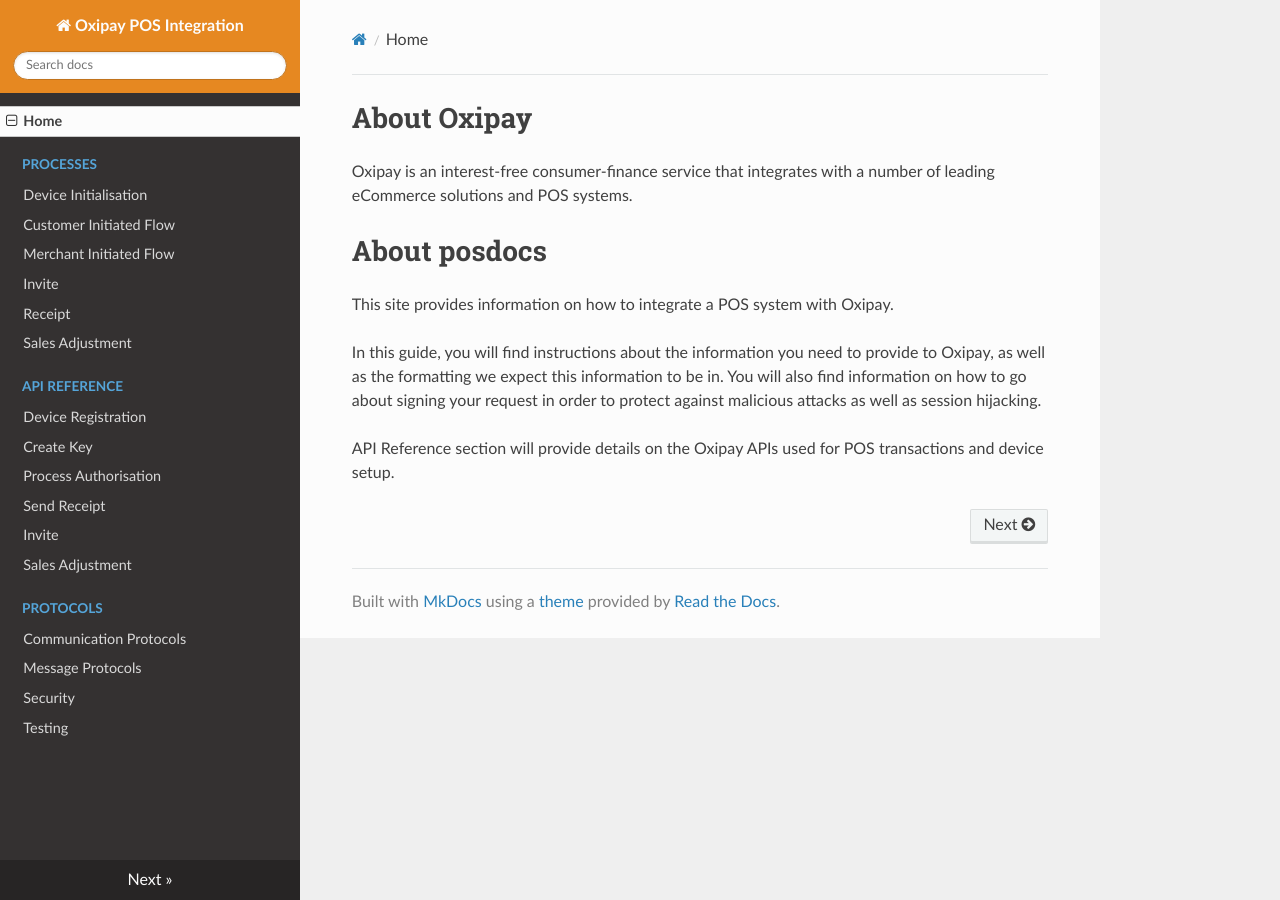
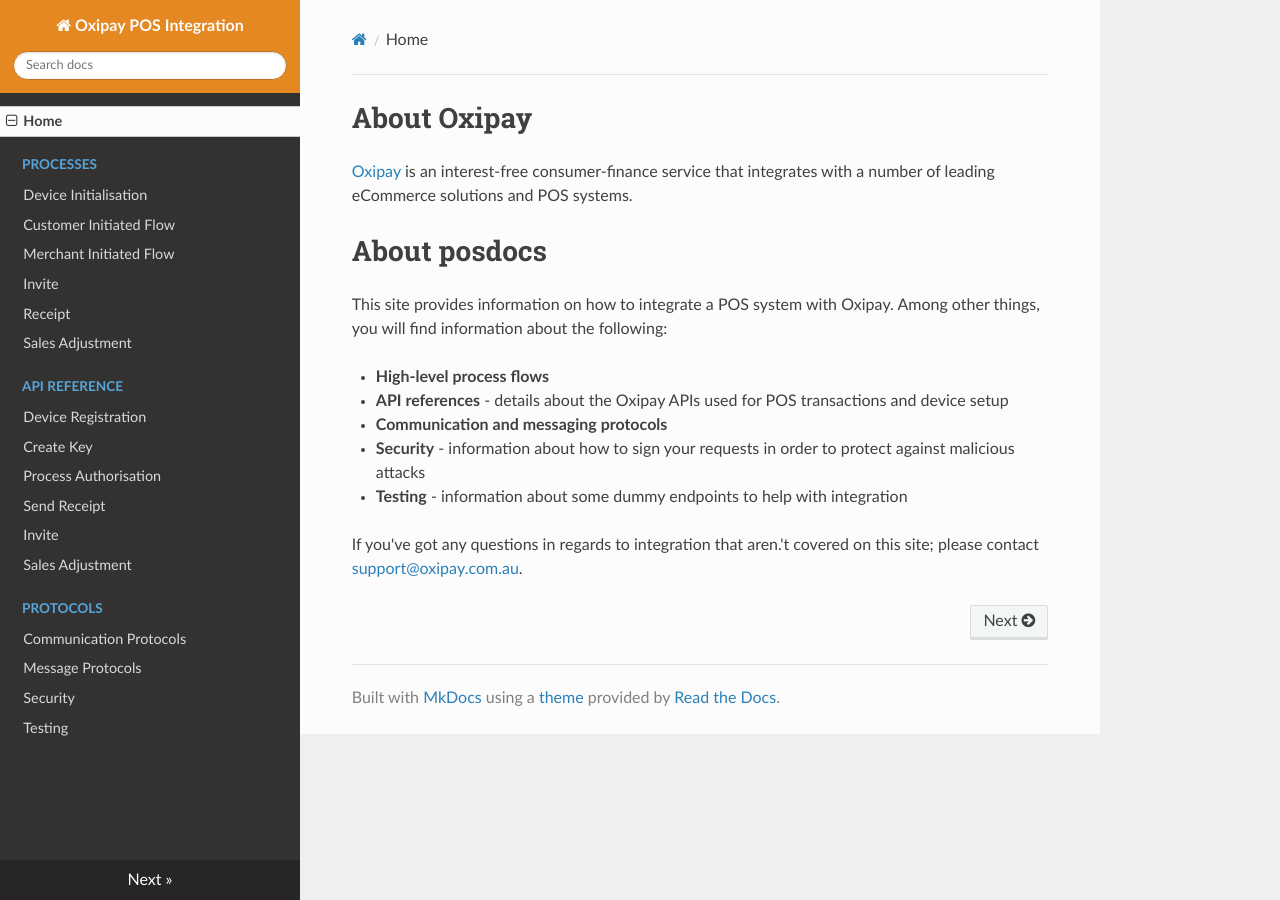
Before and after one commit to oxipay/posdocs, an MkDocs documentation site: the page built from docs/index.md, in a window 1280 px wide. Built offline with MkDocs 1.6.1, drawn with Linux system fonts in a browser that asks for light colours; nearby versions of some CDN libraries; old or Windows-style settings are respelled for this version of MkDocs.

Commit message:
updated home page

```diff
--- a/docs/index.md
+++ b/docs/index.md
@@ -1,11 +1,15 @@
 # About Oxipay
 
-Oxipay is an interest-free consumer-finance service that integrates with a number of leading eCommerce solutions and POS systems.
+<a href="https://oxipay.com.au/">Oxipay</a> is an interest-free consumer-finance service that integrates with a number of leading eCommerce solutions and POS systems.
 
 # About posdocs
 
-This site provides information on how to integrate a POS system with Oxipay.
+This site provides information on how to integrate a POS system with Oxipay. Among other things, you will find information about the following:
 
-In this guide, you will find instructions about the information you need to provide to Oxipay, as well as the formatting we expect this information to be in. You will also find information on how to go about signing your request in order to protect against malicious attacks as well as session hijacking.
+* **High-level process flows**
+* **API references** - details about the Oxipay APIs used for POS transactions and device setup
+* **Communication and messaging protocols**
+* **Security** - information about how to sign your requests in order to protect against malicious attacks
+* **Testing** - information about some dummy endpoints to help with integration
 
-API Reference section will provide details on the Oxipay APIs used for POS transactions and device setup.
+If you've got any questions in regards to integration that aren.'t covered on this site; please contact <a href="mailto:support@oxipay.com.au">support@oxipay.com.au</a>.
```
